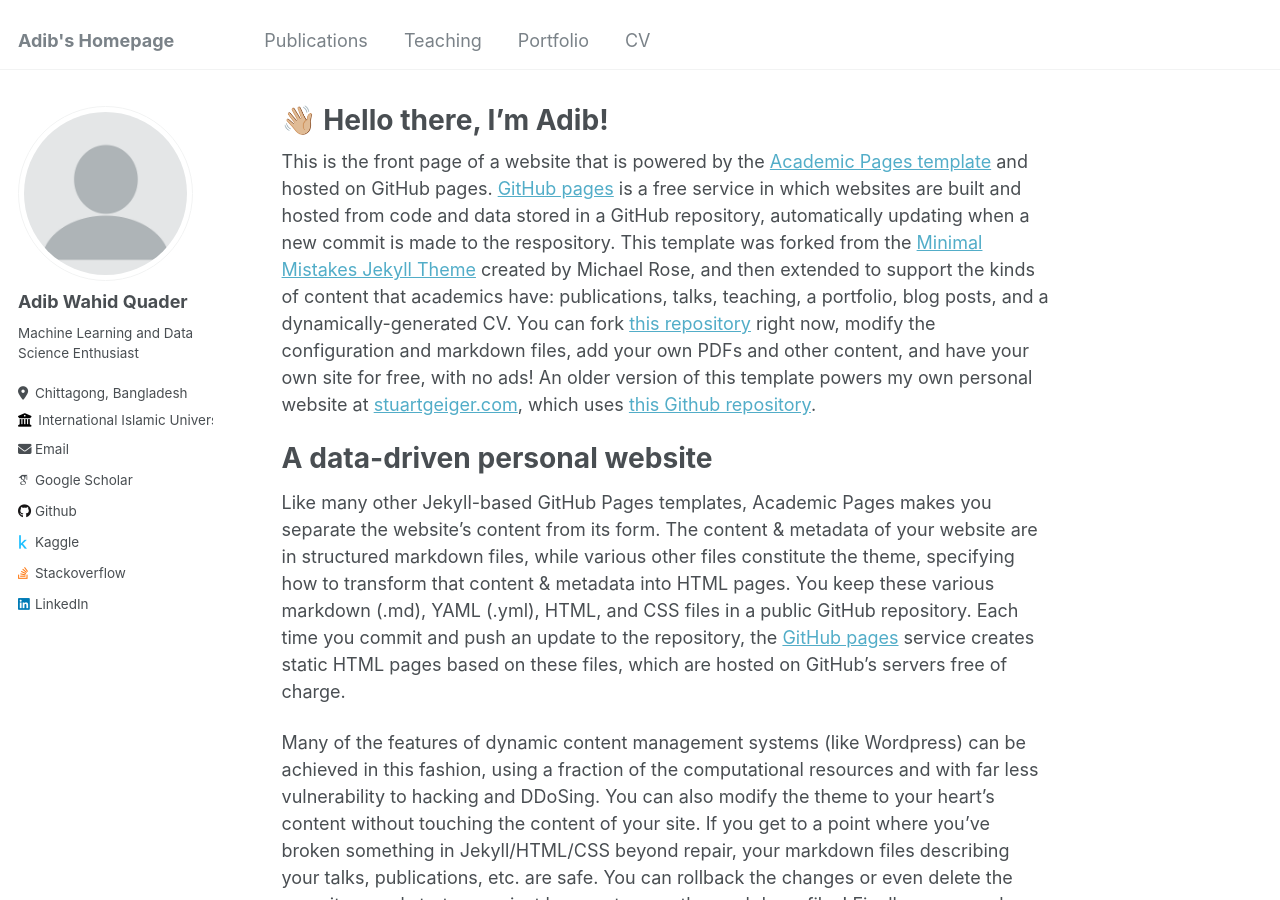
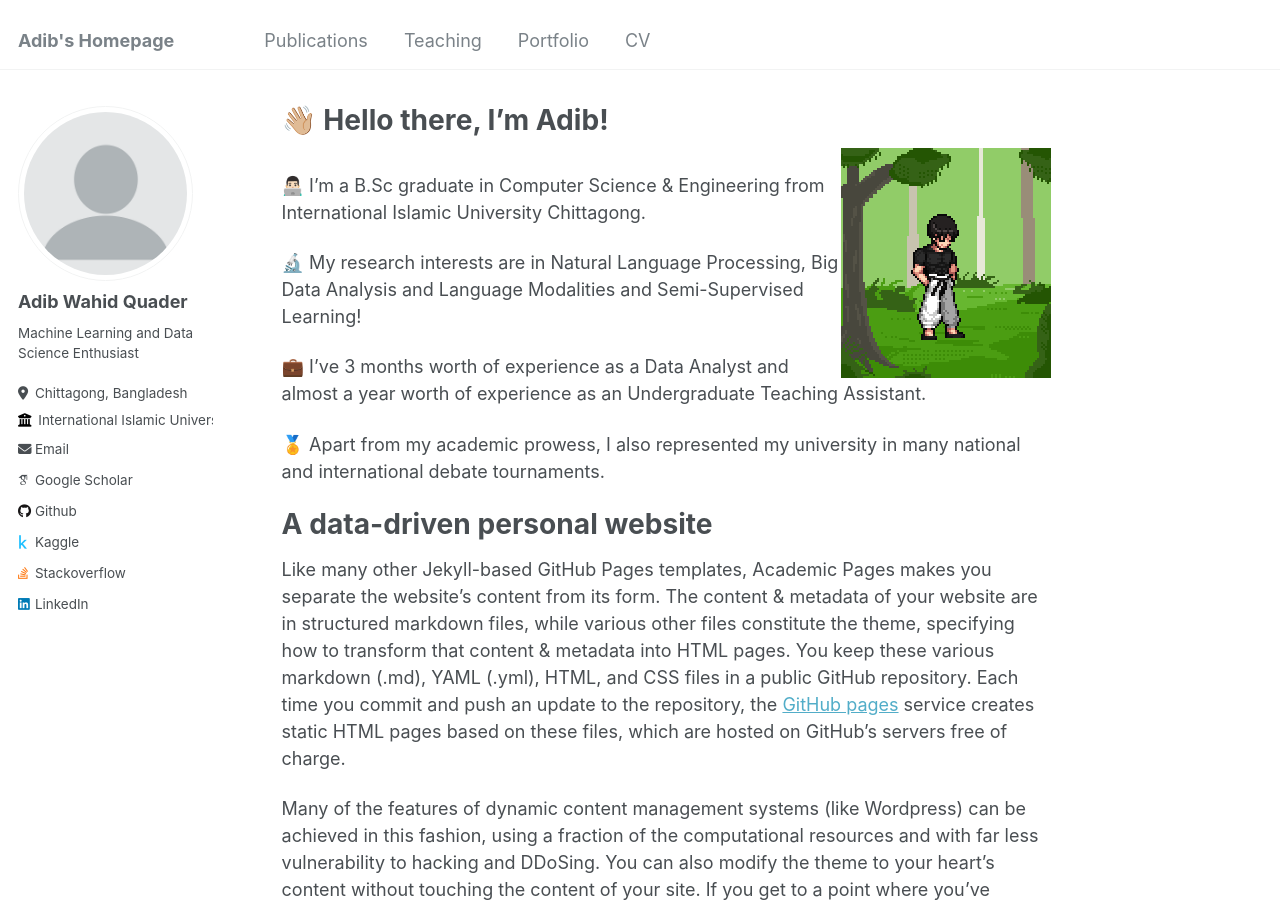
Before and after one commit to Aveiro11/Adib.github.io, a Jekyll site: the page built from _pages/about.md, in a window 1280 px wide and 900 px high. Built offline with Jekyll 4.4.1, drawn with Linux system fonts in a browser that asks for light colours; some web fonts are replaced.

Commit message:
Update about.md

```diff
--- a/_pages/about.md
+++ b/_pages/about.md
@@ -7,8 +7,16 @@ redirect_from:
   - /about/
   - /about.html
 ---
+<img align="right" src="https://github.com/Aveiro11/Adib.github.io/blob/master/images/toji_fushiguro.gif">
 
-This is the front page of a website that is powered by the [Academic Pages template](https://github.com/academicpages/academicpages.github.io) and hosted on GitHub pages. [GitHub pages](https://pages.github.com) is a free service in which websites are built and hosted from code and data stored in a GitHub repository, automatically updating when a new commit is made to the respository. This template was forked from the [Minimal Mistakes Jekyll Theme](https://mmistakes.github.io/minimal-mistakes/) created by Michael Rose, and then extended to support the kinds of content that academics have: publications, talks, teaching, a portfolio, blog posts, and a dynamically-generated CV. You can fork [this repository](https://github.com/academicpages/academicpages.github.io) right now, modify the configuration and markdown files, add your own PDFs and other content, and have your own site for free, with no ads! An older version of this template powers my own personal website at [stuartgeiger.com](http://stuartgeiger.com), which uses [this Github repository](https://github.com/staeiou/staeiou.github.io).
+
+👨🏻‍💻 I'm a B.Sc graduate in Computer Science & Engineering from International Islamic University Chittagong.
+
+🔬 My research interests are in Natural Language Processing, Big Data Analysis and Language Modalities and Semi-Supervised Learning!
+
+💼 I've 3 months worth of experience as a Data Analyst and almost a year worth of experience as an Undergraduate Teaching Assistant.
+
+🏅 Apart from my academic prowess, I also represented my university in many national and international debate tournaments.
 
 A data-driven personal website
 ======
```
